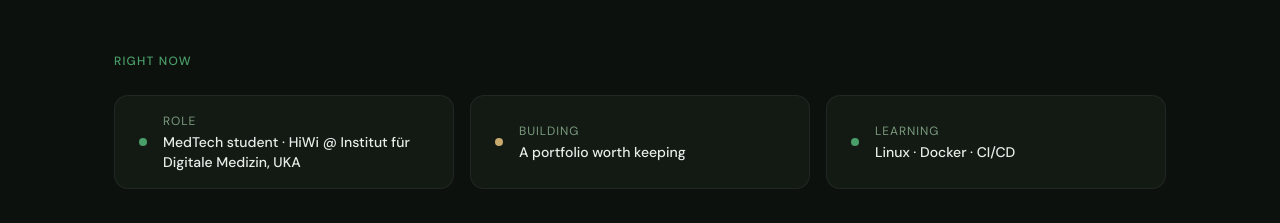
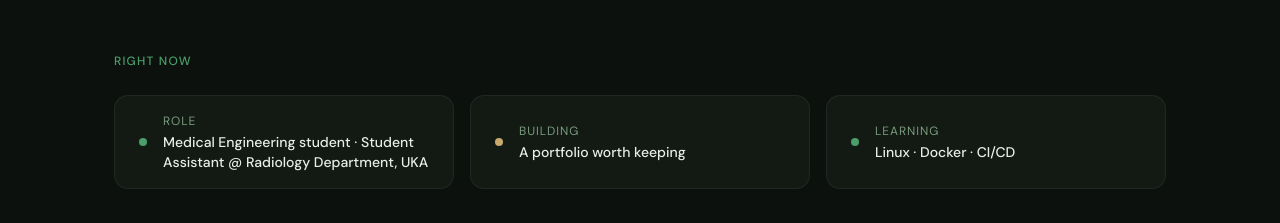
Before and after one commit to ctd08/V2-Portfolio-Website, a Vue app in the folder frontend/: page / in a window 1280 px wide. Shown: the part 920-1143 px from the top of the page. Built offline with nearby package versions, Linux system fonts and the light colour scheme.

Commit message:
updated currently on the main page

```diff
--- a/frontend/src/data/currently.js
+++ b/frontend/src/data/currently.js
@@ -1,7 +1,7 @@
 export const currently = [
   {
     label: 'Role',
-    value: 'MedTech student · HiWi @ Institut für Digitale Medizin, UKA',
+    value: 'Medical Engineering student · Student Assistant @ Radiology Department, UKA',
     color: 'green',
   },
   {
```
